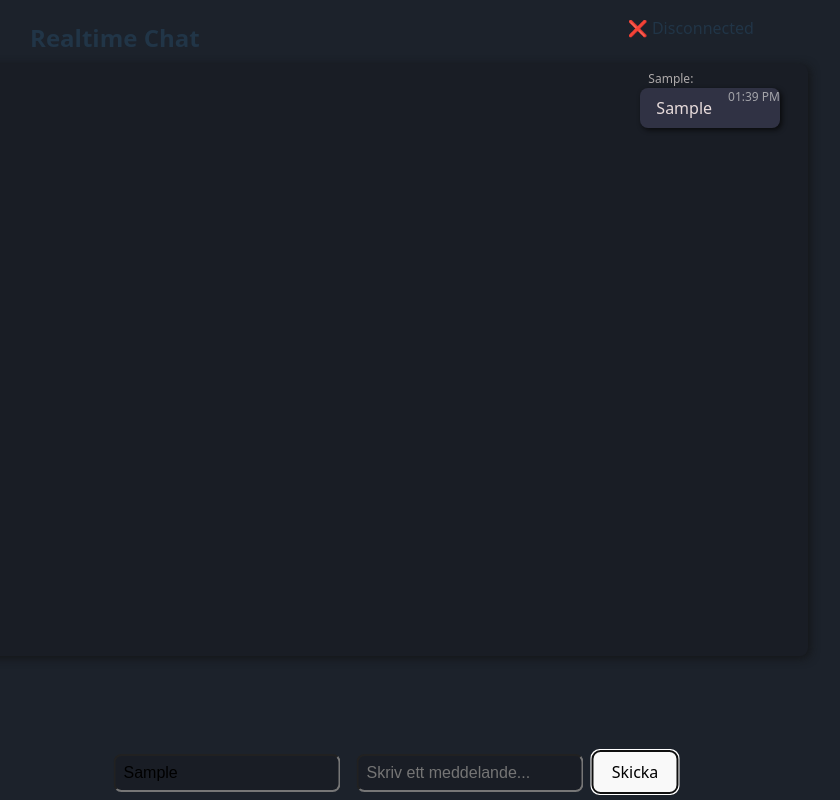
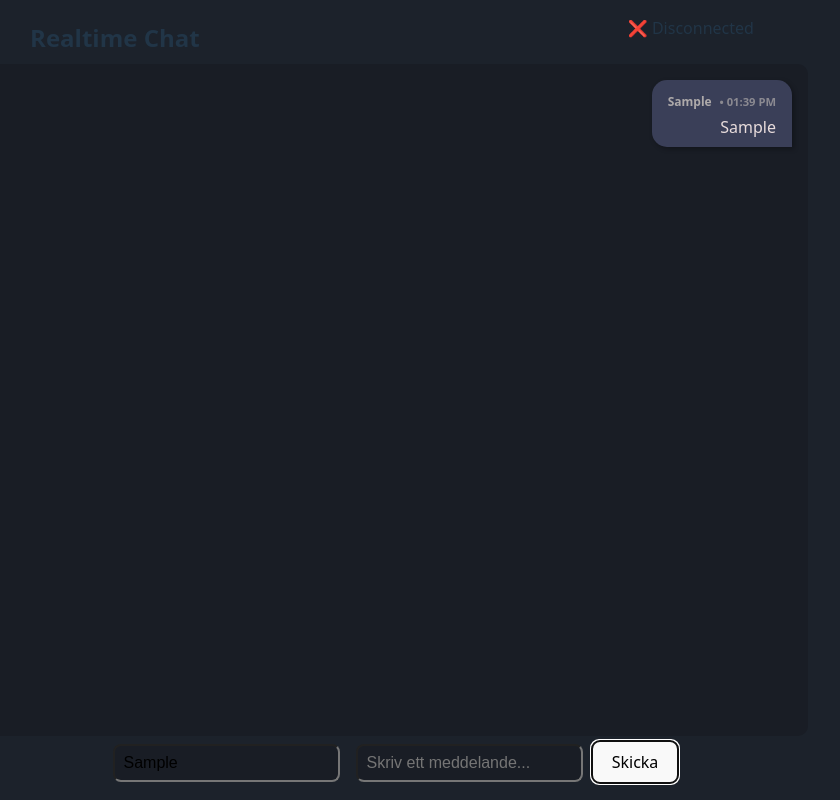
Before and after one commit to jennifermhansson/chat-app, a React (Vite) app: page / in a window 1280 px wide. Both pictures are taken after typing "Sample", "Sample" into the empty fields and a click on the button "Skicka". Shown: the whole page, without its empty margins (248-1088 px from the left). Built offline with nearby package versions, Linux system fonts and the light colour scheme; no server answers.

Commit message:
changed message alignment and added local storage to username for separating my messages and others

```diff
--- a/src/App.css
+++ b/src/App.css
@@ -31,48 +31,70 @@
 }
 
 .chat__feed {
-  border-radius: 0.5rem;
-  background-color: var(--secondary-bg-color);
   display: flex;
-  height: clamp(70%, 300px, 90%);
-  max-height: 90vh;
-  padding: 1rem;
-  overflow-y: scroll;
+  flex-direction: column;
+  gap: 0.75rem;
   width: 90dvw;
   max-width: 800px;
-  flex-direction: column;
-  gap: 0.5rem;
-  align-items: flex-end;
-  box-shadow: 2px 2px 10px rgba(17, 17, 17, 0.8);
+  height: 80vh;
+  overflow-y: auto;
+  overflow-x: hidden;
+  padding: 1rem;
+  background-color: var(--secondary-bg-color);
+  border-radius: 10px;
 }
 
+/* Bubblans grunddesign */
 .chat__feed__message {
+  max-width: 70%;
+  padding: 0.5rem 1rem;
+  border-radius: 15px;
+  box-shadow: 2px 2px 5px rgba(0,0,0,0.3);
+  display: flex;
+  flex-direction: column;
   position: relative;
-  margin: 0.5rem 0.75rem 0.5rem 0.75rem;
-  max-width: 70%;
-  display: flex;
-  text-align: left;
-  flex-direction: row;
-  border-radius: 0.5rem;
-  box-shadow: 2px 2px 5px rgba(6, 6, 6, 0.8);
-  /* backdrop-filter: blur(2px); */
-  color: rgb(213, 213, 213);
-  background: var(--accent-color);
+  word-wrap: break-word;
 }
 
-.chat__feed__message__content {
-  padding: 0.5rem 1rem;
-  color: var(--text-color);
+/* Dina egna meddelanden */
+.my-message {
+  align-self: flex-end;
+  background: #3a3f58;
+  border-radius: 15px 15px 0 15px;
+  text-align: right;
+}
+
+/* Andras meddelanden */
+.other-message {
+  align-self: flex-start;
+  background: #2a2d36;
+  border-radius: 15px 15px 15px 0;
+}
+
+/* Namn & tid ovanför bubblan */
+.chat__feed__message__top {
+  margin-bottom: 0.2rem;
 }
 
 .chat__feed__message__sender {
-  position: absolute;
-  top: 0;
-  transform: translateY(-100%);
-  left: 0.5rem;
   font-size: 0.75rem;
-  font-weight: 500;
+  font-weight: 600;
   color: var(--text-accent-color);
+}
+
+.chat__feed__message__time {
+  font-size: 0.7rem;
+  margin-left: 0.3rem;
+  opacity: 0.7;
+}
+
+/* Själva texten */
+.chat__feed__message__content {
+  color: var(--text-color);
+  font-size: 1rem;
+}
+
+
   /* background-clip: text; */
   /* color: transparent; */
   /* text-shadow: 0px 0px 5px rgb(65, 25, 3); */
@@ -101,19 +123,14 @@
 }
 
 
-.chat__feed__message__time {
-  margin-left: auto;
-  font-size: 0.75rem;
-  opacity: 0.7;
-}
-
 /* .chat__form__message-input {
   field-sizing: content;
   min-width: 100px;
   min-width: 100px;
   overflow: auto;
    */
-  /* display: flex;
+/* display: flex;
   flex-direction: column;
   text-wrap: wrap; */
-}
+
+/* Eget meddelande (höger) */
--- a/src/App.tsx
+++ b/src/App.tsx
@@ -2,7 +2,6 @@ import { useEffect, useState, useRef } from "react";
 import "./App.css";
 import { io } from "socket.io-client";
 
-// Anslut till servern
 const socket = io("wss://api.leetcode.se", {
   path: "/fos25",
 });
@@ -19,24 +18,38 @@ function App() {
   const [name, setName] = useState("");
   const [input, setInput] = useState("");
   const [isNearBottom, setIsNearBottom] = useState(true);
-  const chatFeedRef = useRef<null | HTMLDivElement>(null);
-  const chatFeedEndRef = useRef<null | HTMLDivElement>(null);
+  const chatFeedRef = useRef<HTMLDivElement | null>(null);
+  const chatFeedEndRef = useRef<HTMLDivElement | null>(null);
 
   const connectionStatus = connected ? "✅ Connected" : "❌ Disconnected";
 
-  // Ladda historik från localStorage vid start
+  // Hämta namn vid start från local storage
+useEffect(() => {
+  const savedName = localStorage.getItem("chatName");
+  if (savedName) {
+    setName(savedName);
+  }
+}, []);
+
+// Spara namnet i local storage
+useEffect(() => {
+  if (name.trim() !== "") {
+    localStorage.setItem("chatName", name);
+  }
+}, [name]);
+
+
+  // Ladda meddelanden från localStorage
   useEffect(() => {
-    const savedMessages = localStorage.getItem("chatMessages");
-    if (savedMessages) {
+    const saved = localStorage.getItem("chatMessages");
+    if (saved) {
       try {
-        setMessages(JSON.parse(savedMessages));
-      } catch {
-        console.error("Kunde inte ladda meddelanden från localStorage");
-      }
+        setMessages(JSON.parse(saved));
+      } catch {}
     }
   }, []);
 
-  // Spara till localStorage varje gång messages ändras
+  // Spara meddelandet i localStorage
   useEffect(() => {
     if (messages.length > 0) {
       localStorage.setItem("chatMessages", JSON.stringify(messages));
@@ -50,16 +63,15 @@ function App() {
     }
   }, [messages, isNearBottom]);
 
-  // Kolla om användaren är nära botten – annars scrolla inte automatiskt
   const handleScroll = () => {
     const chatFeed = chatFeedRef.current;
     if (!chatFeed) return;
-    const distanceFromBottom =
+    const distance =
       chatFeed.scrollHeight - chatFeed.scrollTop - chatFeed.clientHeight;
-    setIsNearBottom(distanceFromBottom < 50);
+    setIsNearBottom(distance < 50);
   };
 
-  // Hantera sockets (servermeddelanden mm)
+  // Socket.io – ta emot meddelanden
   useEffect(() => {
     socket.on("connect", () => setConnected(true));
     socket.on("disconnect", () => setConnected(false));
@@ -67,7 +79,6 @@ function App() {
     socket.on("chat_room", (data) => {
       let message = typeof data === "string" ? JSON.parse(data) : data;
 
-      // Om serverns meddelande saknar tid → ge den en timestamp
       if (!message.time) {
         message.time = new Date().toLocaleTimeString([], {
           hour: "2-digit",
@@ -85,6 +96,7 @@ function App() {
     };
   }, []);
 
+
   // Skicka meddelande
   const sendMessage = () => {
     if (!input.trim() || !name.trim()) return;
@@ -92,11 +104,14 @@ function App() {
     const msg: ChatMessage = {
       sender: name,
       message: input,
-      time: new Date().toLocaleTimeString([], { hour: "2-digit", minute: "2-digit" }),
+      time: new Date().toLocaleTimeString([], {
+        hour: "2-digit",
+        minute: "2-digit",
+      }),
     };
 
-    socket.emit("chat_room", msg); // Skicka till servern
-    setMessages((prev) => [...prev, msg]); // Visa direkt i UI
+    socket.emit("chat_room", msg);
+    setMessages((prev) => [...prev, msg]);
     setInput("");
   };
 
@@ -107,14 +122,29 @@ function App() {
         <p>{connectionStatus}</p>
       </div>
 
-      <div ref={chatFeedRef} className="chat__feed" onScroll={handleScroll}>
-        {messages.map((msg, index) => (
-          <div key={index} className="chat__feed__message">
-            <span className="chat__feed__message__sender">{msg.sender}: </span>
-            <span className="chat__feed__message__content">{msg.message}</span>
-            <span className="chat__feed__message__time">{msg.time}</span>
-          </div>
-        ))}
+   <div ref={chatFeedRef} className="chat__feed" onScroll={handleScroll}>
+       {messages.map((msg, index) => {
+const isMyMessage = msg.sender.trim().toLowerCase() === name.trim().toLowerCase();
+  return (
+    <div
+      key={index}
+      className={`chat__feed__message ${
+        isMyMessage ? "my-message" : "other-message"
+      }`}
+    >
+      {/* Namn + tid över meddelandet */}
+      <div className="chat__feed__message__top">
+        <span className="chat__feed__message__sender">
+          {msg.sender}{" "}
+          <span className="chat__feed__message__time">• {msg.time}</span>
+        </span>
+      </div>
+
+      {/* Själva meddelandet i bubblan */}
+      <div className="chat__feed__message__content">{msg.message}</div>
+    </div>
+  );
+})}
         <div ref={chatFeedEndRef} />
       </div>
 
```
